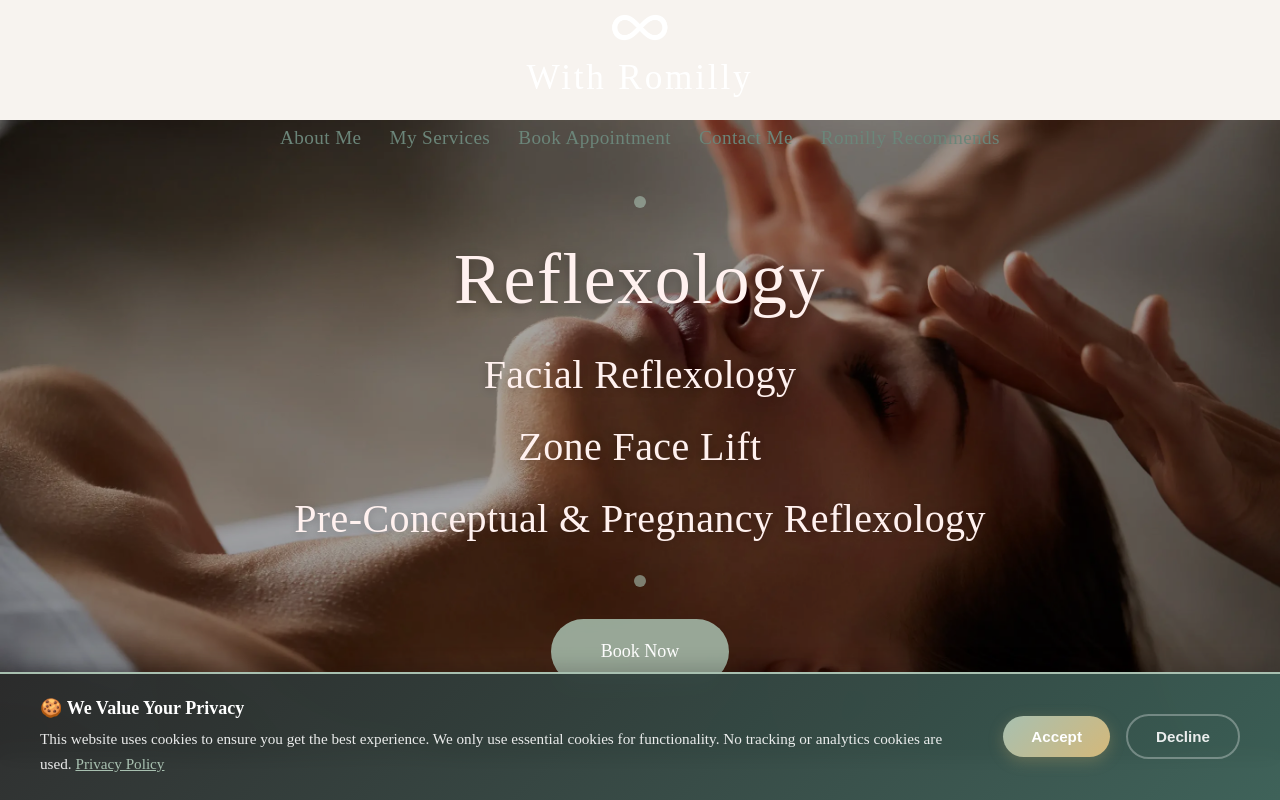
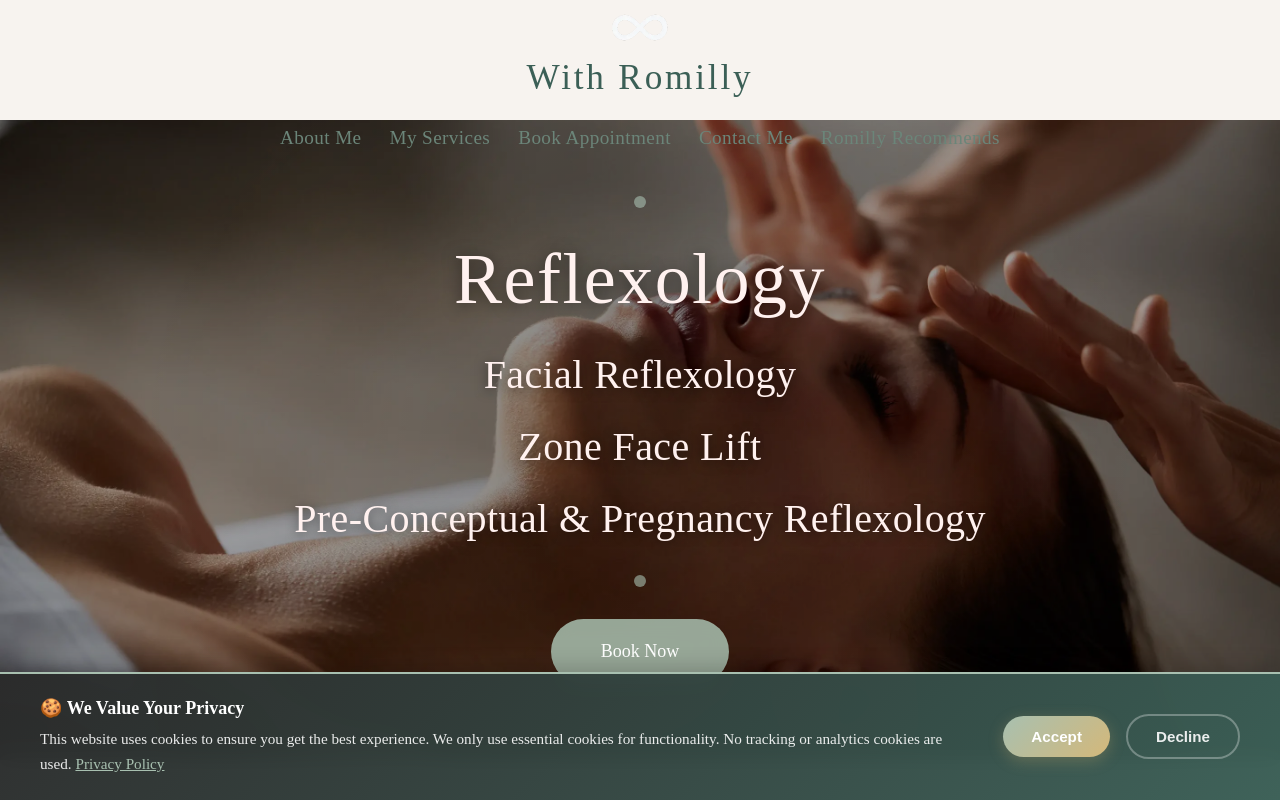
Before and after one commit to atoates/with-romilly, a website: page index.html in a window 1280 px wide. Shown: the top 800 px of the page. Drawn offline with Linux system fonts and the light colour scheme; a web font is replaced by a local one.

Commit message:
Fix critical visibility issues: change header logo/text to dark sage for contrast, improve hero text readability with shadow

```diff
--- a/css/homepage.css
+++ b/css/homepage.css
@@ -32,7 +32,8 @@
 .hero-overlay {
     position: absolute;
     inset: 0;
-    background: none;
+    /* Add a very subtle dark gradient at the bottom/center to help text pop, but keep it mostly clear */
+    background: radial-gradient(circle at center, rgba(0,0,0,0.2) 0%, rgba(0,0,0,0) 70%);
     z-index: 2;
 }
 
@@ -66,7 +67,7 @@
     font-weight: 400;
     color: #FFF1EF;
     margin: 0;
-    text-shadow: 0 4px 12px rgba(0, 0, 0, 0.3);
+    text-shadow: 0 2px 16px rgba(0, 0, 0, 0.5); /* Increased shadow for readability without overlay */
     letter-spacing: 0.02em;
 }
 
@@ -83,7 +84,7 @@
     font-weight: 400;
     color: #FFF1EF;
     margin: 0;
-    text-shadow: 0 2px 8px rgba(0, 0, 0, 0.2);
+    text-shadow: 0 2px 12px rgba(0, 0, 0, 0.5); /* Increased shadow */
     letter-spacing: 0.01em;
 }
 
--- a/css/styles.css
+++ b/css/styles.css
@@ -607,7 +607,8 @@ p {
     width: auto;
     object-fit: contain;
     transition: transform 0.3s ease;
-    filter: brightness(0) invert(1) saturate(0) opacity(.95);
+    /* Remove invert filter so the logo displays in its original dark color */
+    /* filter: brightness(0) invert(1) saturate(0) opacity(.95); */
 }
 
 .nav-logo:hover .nav-logo-img {
@@ -619,7 +620,7 @@ p {
     font-size: 2.2rem;
     font-weight: 400;
     letter-spacing: 0.08em;
-    color: #ffffff; /* match original white brand text */
+    color: var(--primary-color); /* Changed from white to primary color for visibility on beige */
 }
 
 .nav-menu {
```
